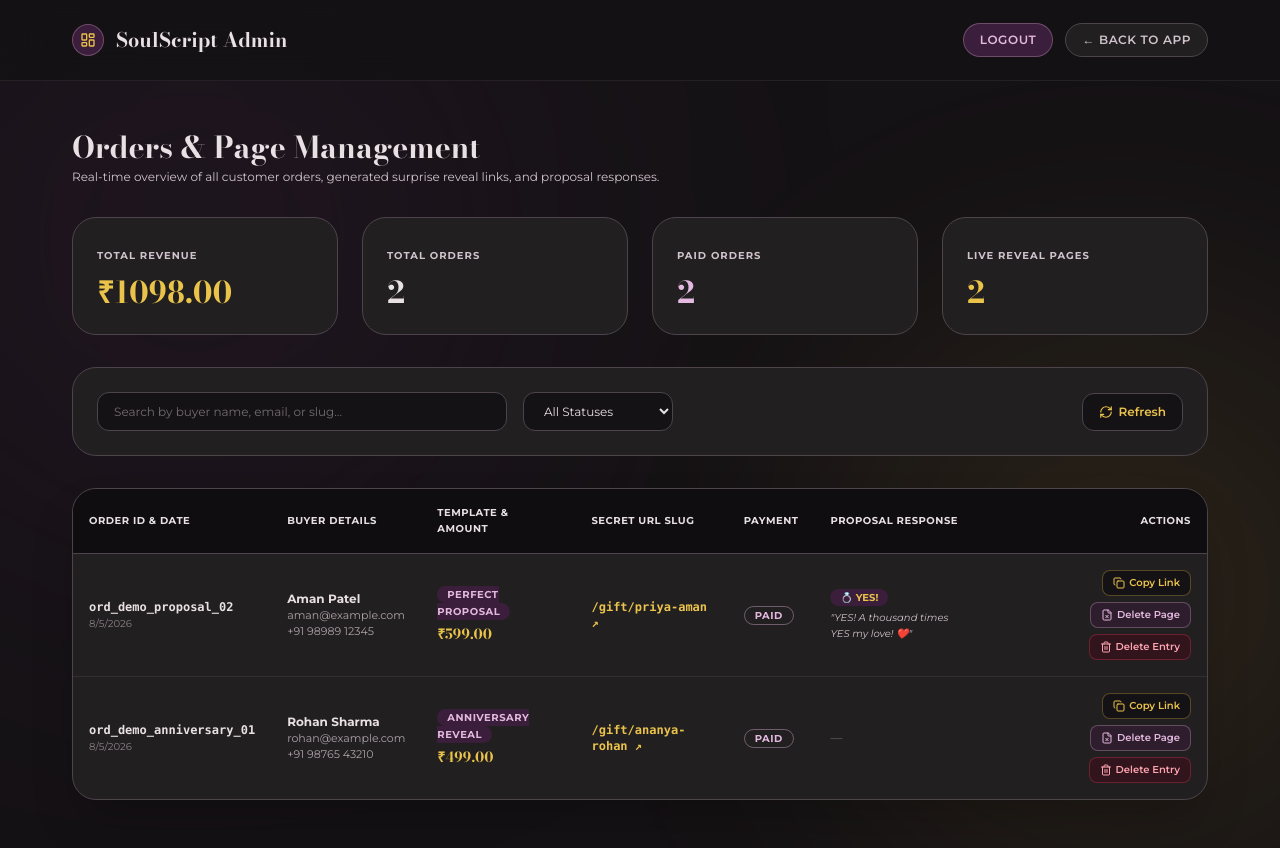
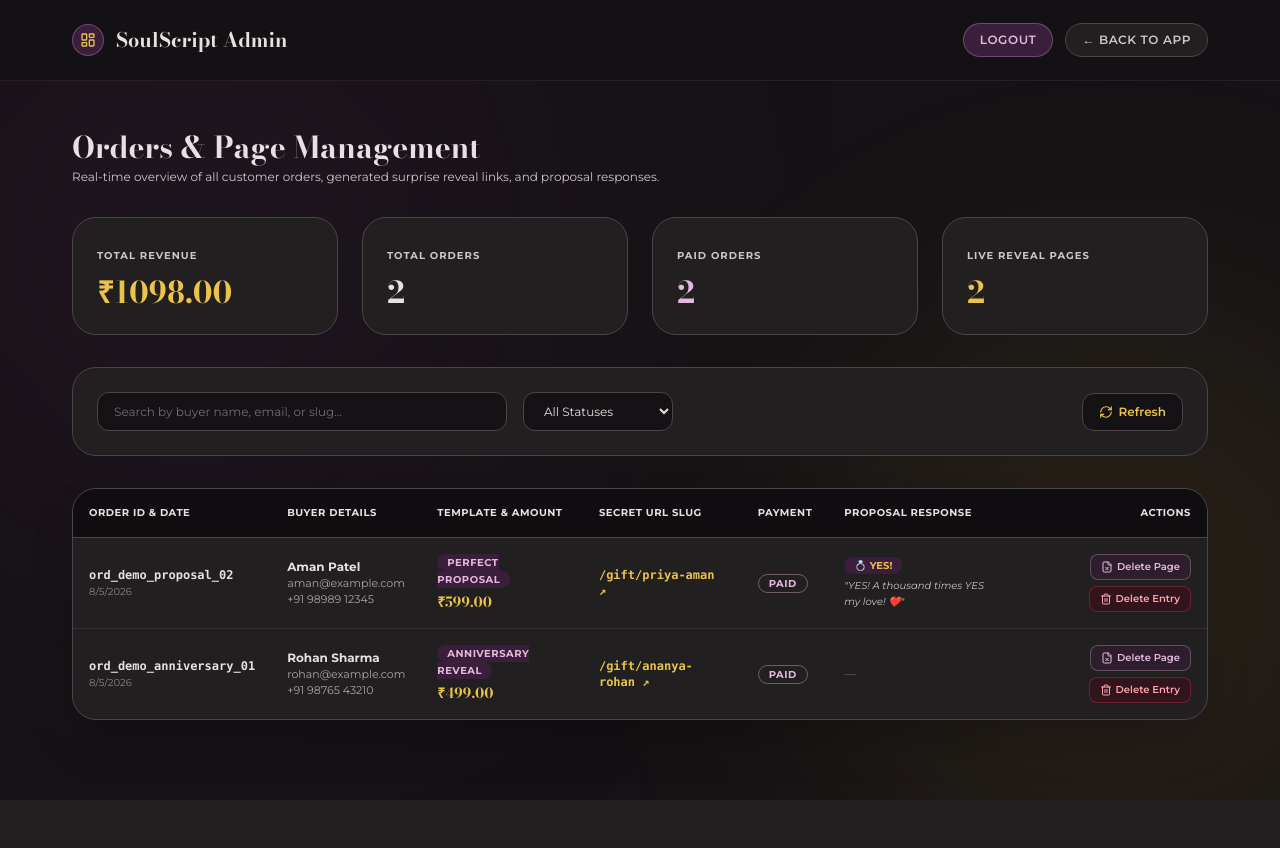
Before and after one commit to RRajendrasingh/Soul-Script, a PHP site: page /admin/index.php in a window 1280 px wide. After the commit the page ends 800 px from the top, so only its background shows below. Run offline with PHP 8.4, Linux system fonts and the light colour scheme; the visitor is signed in with stand-in values (Sample User, id 1); data comes from the database, SQL or seed files in the repository; some libraries are stand-ins or nearby versions.

Commit message:
Remove Copy Link button from Admin Dashboard as buyers now use Email/Password account login

```diff
--- a/admin/index.php
+++ b/admin/index.php
@@ -246,12 +246,6 @@ $isLoggedIn = !empty($_SESSION['admin_logged_in']);
               </td>
               <td class="p-4 text-right">
                 <div class="flex flex-wrap items-center justify-end gap-1.5">
-                  ${o.edit_token ? `
-                    <button onclick="copyLink('${data.app_url}/edit/${o.edit_token}')" class="px-2.5 py-1 rounded-lg bg-[#151215] border border-[#eac34a]/30 text-[10px] font-semibold text-[#eac34a] hover:bg-[#eac34a] hover:text-[#241a00] transition-colors cursor-pointer flex items-center gap-1" title="Copy Buyer Edit Link">
-                      <i data-lucide="copy" class="w-3 h-3"></i>
-                      <span>Copy Link</span>
-                    </button>
-                  ` : ''}
                   ${o.page_id ? `
                     <button onclick="deletePage('${o.page_id}')" class="px-2.5 py-1 rounded-lg bg-[#3b1e3b]/50 border border-[#e4b9df]/30 text-[10px] font-semibold text-[#e4b9df] hover:border-[#e4b9df] hover:bg-[#3b1e3b] transition-colors cursor-pointer flex items-center gap-1" title="Delete Generated Surprise Page">
                       <i data-lucide="file-x" class="w-3 h-3"></i>
--- a/php-app/admin/index.php
+++ b/php-app/admin/index.php
@@ -246,12 +246,6 @@ $isLoggedIn = !empty($_SESSION['admin_logged_in']);
               </td>
               <td class="p-4 text-right">
                 <div class="flex flex-wrap items-center justify-end gap-1.5">
-                  ${o.edit_token ? `
-                    <button onclick="copyLink('${data.app_url}/edit/${o.edit_token}')" class="px-2.5 py-1 rounded-lg bg-[#151215] border border-[#eac34a]/30 text-[10px] font-semibold text-[#eac34a] hover:bg-[#eac34a] hover:text-[#241a00] transition-colors cursor-pointer flex items-center gap-1" title="Copy Buyer Edit Link">
-                      <i data-lucide="copy" class="w-3 h-3"></i>
-                      <span>Copy Link</span>
-                    </button>
-                  ` : ''}
                   ${o.page_id ? `
                     <button onclick="deletePage('${o.page_id}')" class="px-2.5 py-1 rounded-lg bg-[#3b1e3b]/50 border border-[#e4b9df]/30 text-[10px] font-semibold text-[#e4b9df] hover:border-[#e4b9df] hover:bg-[#3b1e3b] transition-colors cursor-pointer flex items-center gap-1" title="Delete Generated Surprise Page">
                       <i data-lucide="file-x" class="w-3 h-3"></i>
```
